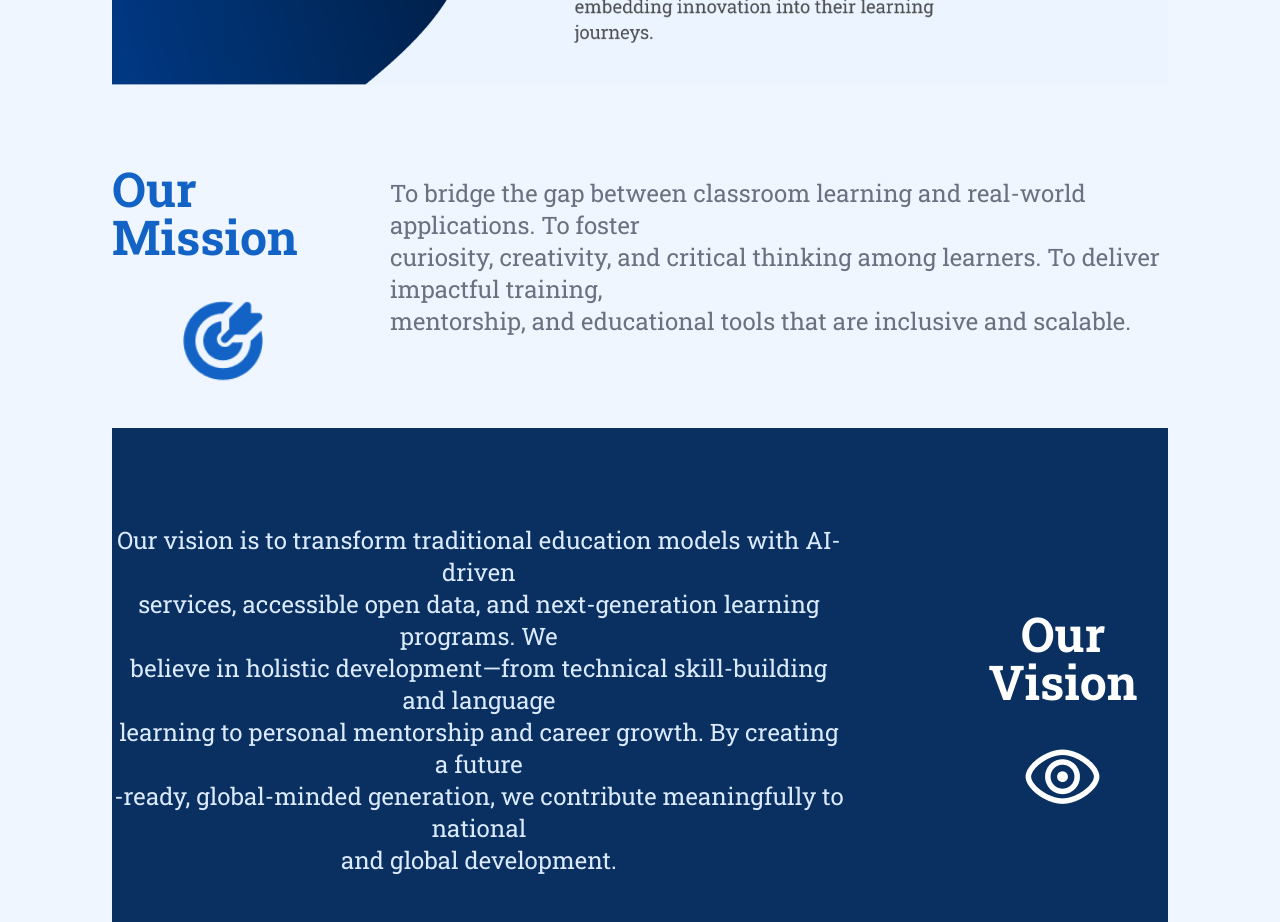
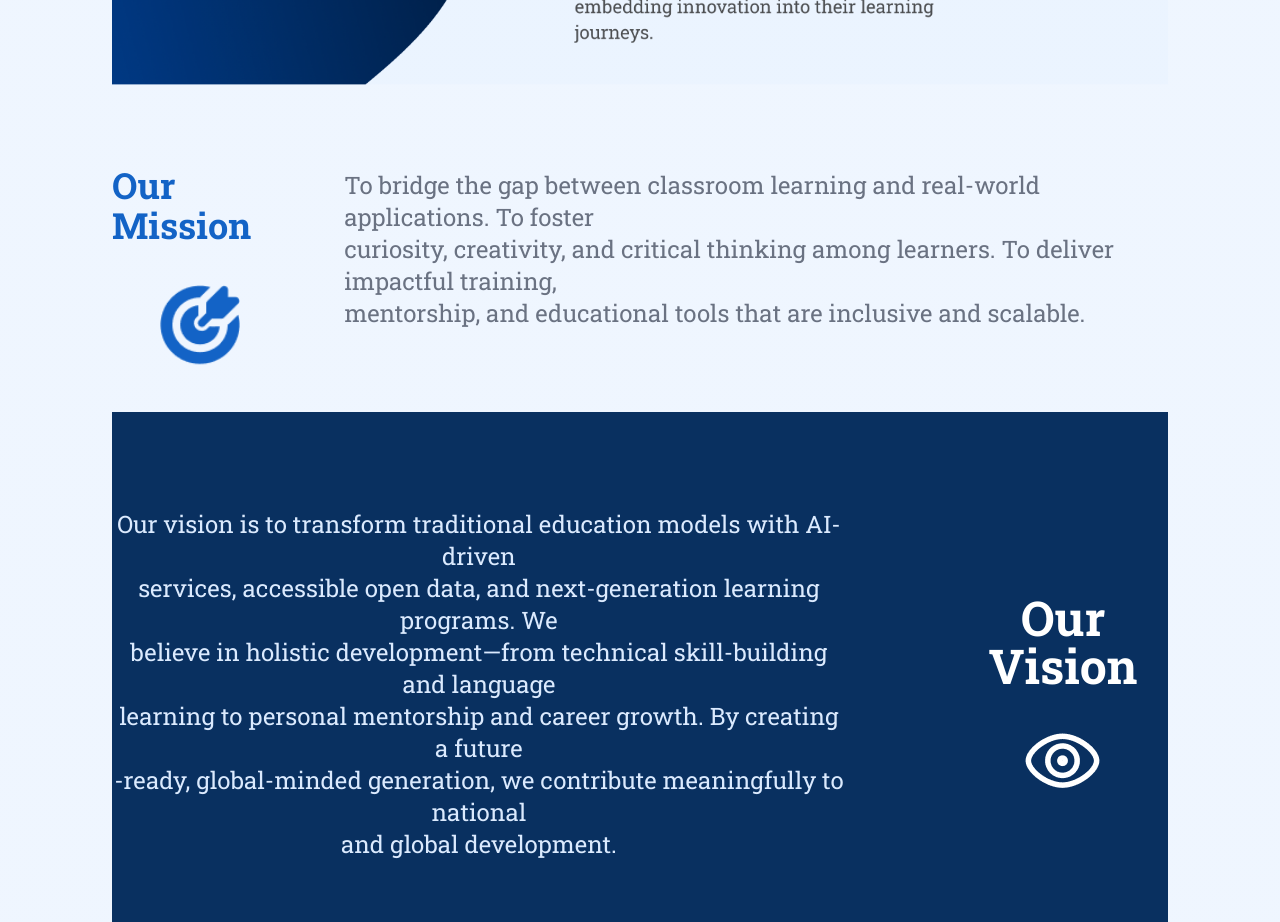
Before and after one commit to NomulaSantosh/QuanteraAI, a React (Vite) app in the folder client/: page / in a window 1280 px wide. Shown: the part 960-1882 px from the top of the page. Built offline with nearby package versions, Linux system fonts and the light colour scheme; a web font is replaced by a local one.

Commit message:
initial commmit

```diff
--- a/client/src/components/Missio.jsx
+++ b/client/src/components/Missio.jsx
@@ -5,7 +5,7 @@ const Missio = () => {
   return (
     <div className='flex justify-center items-center my-10 gap-14'>
         <div className='flex flex-col justify-center items-center'>
-            <p className='text-5xl font-bold text-[#1363C6] py-10'>Our Mission</p>
+            <p className='text-4xl font-bold text-[#1363C6] py-10'>Our Mission</p>
             <img src={arrow} alt="" className='w-20' />
         </div>
         <p className='text-gray-500 text-2xl'>To bridge the gap between classroom learning and real-world applications.
```
